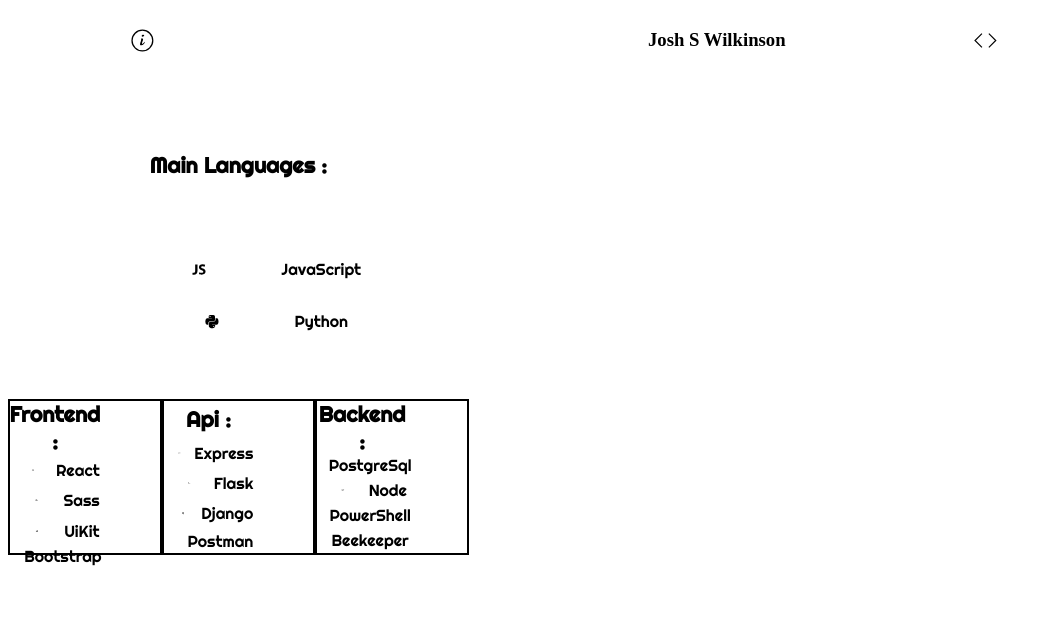
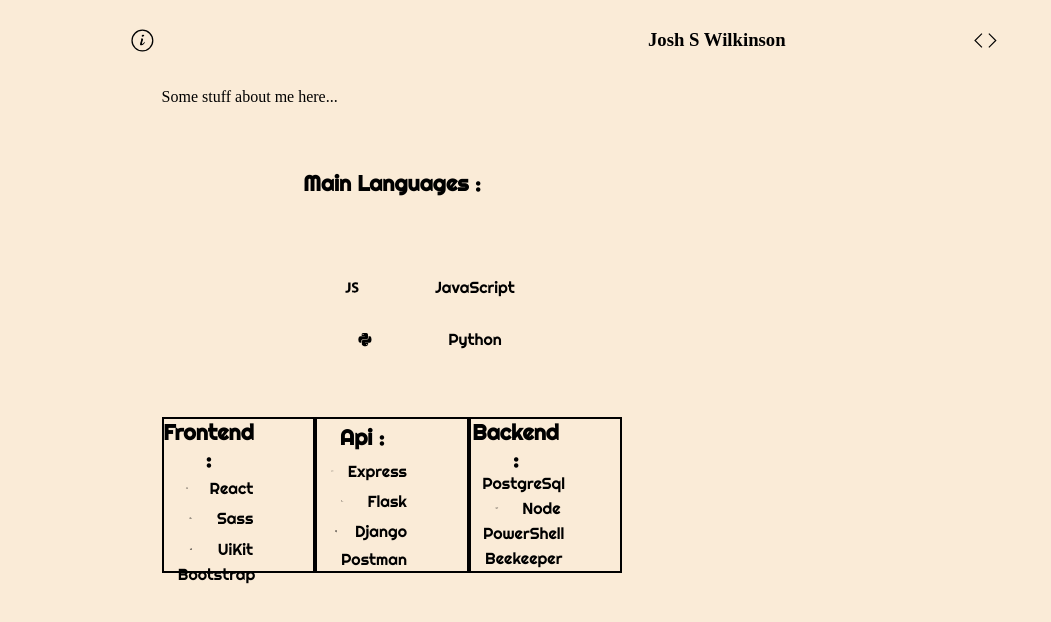
Before and after one commit to Phelsong/joshsw.dev, a React (Create React App) app: page / in a window 1280 px wide. Shown: the top 622 px of the page, without its empty margins (0-1051 px from the left). Built offline with nearby package versions, Linux system fonts and the light colour scheme.

Commit message:
touching

```diff
--- a/src/Style/About.css
+++ b/src/Style/About.css
@@ -7,6 +7,7 @@
     width: 100%;
     height: 90%;
     flex-flow: column;
+    align-items: center;
 }
 .languages-container{
     height: 10rem;
--- a/src/Style/index.css
+++ b/src/Style/index.css
@@ -4,6 +4,7 @@
 body {
   height: 100vh;
   width: 100vw;
+  background-color: antiquewhite;
 }
 
 .root {
--- a/src/components/About.jsx
+++ b/src/components/About.jsx
@@ -25,6 +25,9 @@
 function About() {
   return (
     <div className="about-container">
+      <div className="about-paragraph">
+        Some stuff about me here...
+      </div>
       <div className="languages-container">
       <h5 className="about-title"> Main Languages : </h5>
       <span className="tech-sub-container">
```
